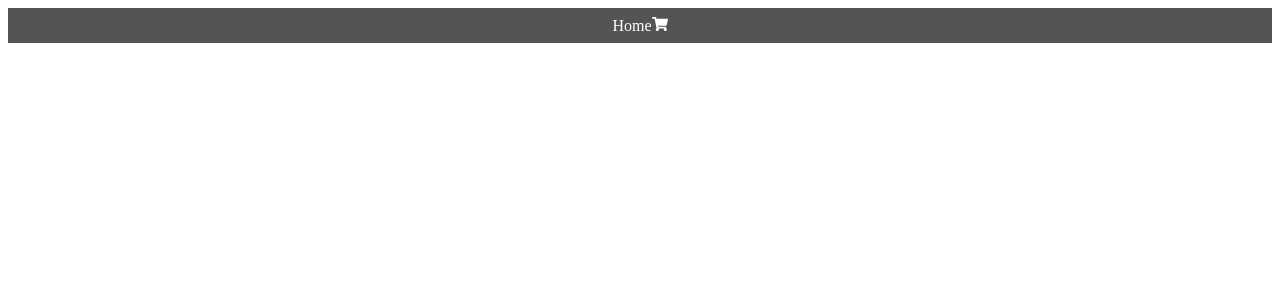
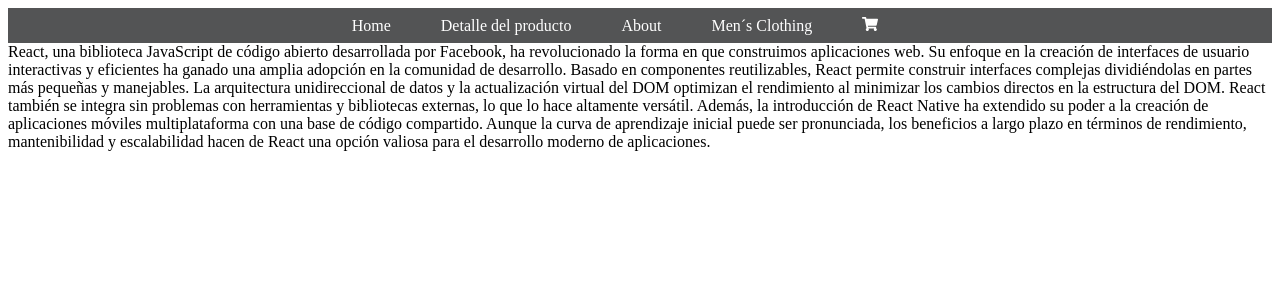
Before and after one commit to Criscato02/ReactPreEntrega1-CristhianCaicedo, a React (Vite) app: page /about in a window 1280 px wide. Before the commit this address had no page. Shown: the top 300 px of the page. Built offline with nearby package versions, Linux system fonts and the light colour scheme.

Commit message:
cambios en pages

```diff
--- a/src/App.css
+++ b/src/App.css
@@ -0,0 +1,9 @@
+.contenedorProducto{
+    border: solid 3px black;
+    max-width: 300px;
+    height:auto;
+    padding: 25px;
+
+}
+.linkDetalle{
+}
--- a/src/App.jsx
+++ b/src/App.jsx
@@ -1,9 +1,10 @@
-// import React, { useEffect, useState } from 'react';
-// import Lista from './components/contenedor/ItemListContainer';
 import {BrowserRouter, Routes, Route} from 'react-router-dom';
 
 import Home from './Pages/Home';
 import Detail from './Pages/Detail';
+import About from './Pages/About';
+// import About from './Pages/carrito';
+
 import Navbar from './components/Navbar/Navbar'
 
 import './App.css'
@@ -13,7 +14,7 @@ function App() {
   return (
     <BrowserRouter>
       <Navbar />
-      <main id=''>
+      <main id='contenedorPrincipal'>
         <Routes>
           <Route
             exact
@@ -24,6 +25,14 @@ function App() {
             path='producto/:id'
             element={<Detail/>}
           />
+          <Route
+            path='about'
+            element={<About/>}
+          />
+          {/* <Route
+            path='carrito'
+            element={<carrito/>}
+          /> */}
         </Routes>
       </main>
     </BrowserRouter>
--- /dev/null
+++ b/src/Pages/About/index.jsx
@@ -0,0 +1,5 @@
+function About (){
+    return("React, una biblioteca JavaScript de código abierto desarrollada por Facebook, ha revolucionado la forma en que construimos aplicaciones web. Su enfoque en la creación de interfaces de usuario interactivas y eficientes ha ganado una amplia adopción en la comunidad de desarrollo. Basado en componentes reutilizables, React permite construir interfaces complejas dividiéndolas en partes más pequeñas y manejables. La arquitectura unidireccional de datos y la actualización virtual del DOM optimizan el rendimiento al minimizar los cambios directos en la estructura del DOM. React también se integra sin problemas con herramientas y bibliotecas externas, lo que lo hace altamente versátil. Además, la introducción de React Native ha extendido su poder a la creación de aplicaciones móviles multiplataforma con una base de código compartido. Aunque la curva de aprendizaje inicial puede ser pronunciada, los beneficios a largo plazo en términos de rendimiento, mantenibilidad y escalabilidad hacen de React una opción valiosa para el desarrollo moderno de aplicaciones.")
+}
+
+export default About;
--- a/src/Pages/Detail/index.jsx
+++ b/src/Pages/Detail/index.jsx
@@ -7,7 +7,7 @@ function Detail () {
   console.log('id:', id)
 
   useEffect(() => {
-    fetch(`'https://fakestoreapi.com/products/${id}`)
+    fetch(`https://fakestoreapi.com/products/${id}`)
       .then((res) => res.json())
       .then((res) => {
         setProducto(res)
@@ -16,8 +16,12 @@ function Detail () {
 
   return (
     <>
-      <h1>{producto?.name}</h1>
-      <img src={producto?.image} alt={producto?.name} width={400} height={400}/>
+      <h1>{producto?.title}</h1>
+      <img src={producto?.image} alt={producto?.title} width={200} height={200}/>
+      <div>{producto?.description}</div>
+      <div>$
+      <span>{producto?.price}</span>
+      </div>
 
     </>
   )
--- a/src/components/Item/index.jsx
+++ b/src/components/Item/index.jsx
@@ -4,12 +4,12 @@ import {Link} from 'react-router-dom'
 function Item (props) {
 
   return (
-    <div className="">
-      <h1>{props.item.name}</h1>
-      <h2>{props.item.species}</h2>
+    <div className="contenedorProducto">
+      <h1>{props.item.title}</h1>
+      <h2>{props.item.category}</h2>
       <img src={props.item.image} alt={props.item.name} width={100} height={100}/>
       <Link to={`/producto/${props.item.id}`}>
-        <div>Ver productos</div>
+        <div className="linkDetalle">Ver producto</div>
       </Link>
     </div>
   )
--- a/src/components/Navbar/Navbar.css
+++ b/src/components/Navbar/Navbar.css
@@ -7,6 +7,9 @@
 
   }
 
+  .link {
+    padding-right: 50px;
+  }
 
   .navbar ul {
     list-style-type: none;
--- a/src/components/Navbar/Navbar.jsx
+++ b/src/components/Navbar/Navbar.jsx
@@ -1,5 +1,6 @@
 import { Link } from 'react-router-dom';
 import { FaShoppingCart } from 'react-icons/fa';
+
 import './Navbar.css';
 
 function Navbar() {
@@ -7,6 +8,16 @@ function Navbar() {
     <div className="navbar">
       <Link to="/">
         <span className="link">Home</span>
+      </Link>
+      <Link to="/Detail">
+        <span className="link">Detalle del producto</span>
+      </Link>
+
+      <Link to="/About">
+        <span className="link">About</span>
+      </Link>
+      <Link to="/Men">
+        <span className="link">Men´s Clothing</span>
       </Link>
       <Link to="/carrito">
         <span className="link">
--- a/src/components/contenedor/ItemListContainer.jsx
+++ b/src/components/contenedor/ItemListContainer.jsx
@@ -1,23 +1,26 @@
 import Item from "../Item";
-import './ItemListContainer.css';
 
 function ListItem(props) {
     const renderProductos = () => {
         const productos = props.items.map((producto) => {
             return (
-                <div key={producto.id}>
-                    <h1>{producto.title}</h1>
-                    <h1>{producto.price}</h1>
-                    <img src={producto.image} alt={producto.name} height={100} width={100} />
-                </div>
-            );
+                props.items.map((item) =>{
+                    return(
+                        <Item
+                            key={item.id}
+                            item={item}
+                            onClick={props.onClick}
+                        />
+                    )
+                })
+            )
         });
         return productos;
     }
 
     return (
-        <div>
-            <h1>Nuestros productos</h1>
+
+        <div className="list__products">
             {renderProductos()}
         </div>
     );
```
Also changed, not shown: src/Pages/Men/index.jsx (added).
